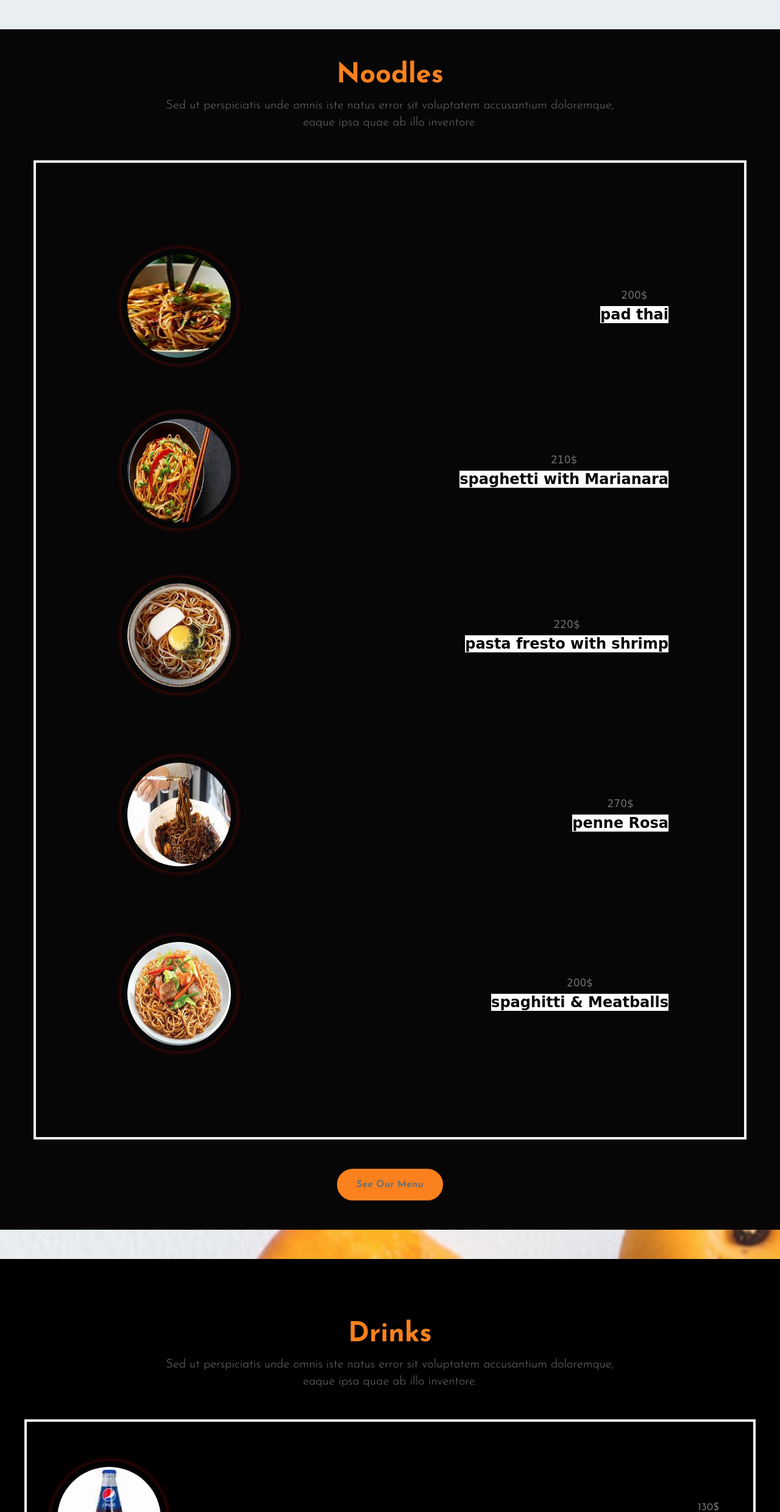
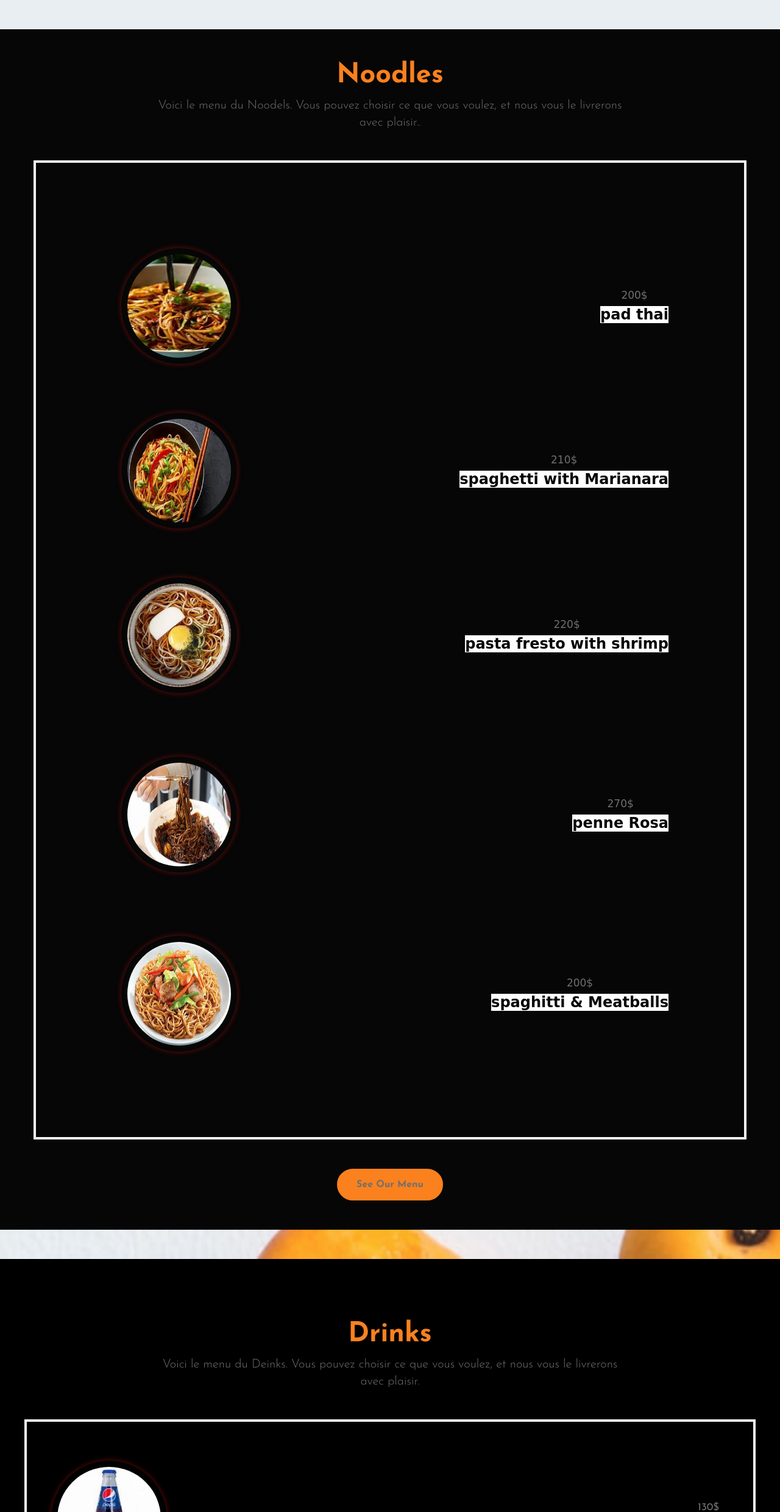
Before and after one commit to mohmmedlahlali20/fast_food, a plain HTML site: page menu.html in a window 1280 px wide. Shown: the part 2201-4681 px from the top of the page at 61% size. Drawn offline with Linux system fonts and the light colour scheme.

Commit message:
Update menu.html

```diff
--- a/menu.html
+++ b/menu.html
@@ -228,8 +228,7 @@
                     <div class="section-heading mb-sm-5 mb-4">
                         <h3 class="title-style mb-2">Noodles</h3>
                         <p class="lead">
-                            Sed ut perspiciatis unde omnis iste natus error sit voluptatem accusantium doloremque,
-                            eaque ipsa quae ab illo inventore.
+                            Voici le menu du Noodels. Vous pouvez choisir ce que vous voulez, et nous vous le livrerons avec plaisir..
                         </p>
                     </div>
                 </div>
@@ -311,8 +310,7 @@
                     <div class="section-heading mb-sm-5 mb-4">
                         <h3 class="title-style mb-2">Drinks</h3>
                         <p class="lead">
-                            Sed ut perspiciatis unde omnis iste natus error sit voluptatem accusantium doloremque,
-                            eaque ipsa quae ab illo inventore.
+                           Voici le menu du Deinks. Vous pouvez choisir ce que vous voulez, et nous vous le livrerons avec plaisir.
                         </p>
                     </div>
                 </div>
```
